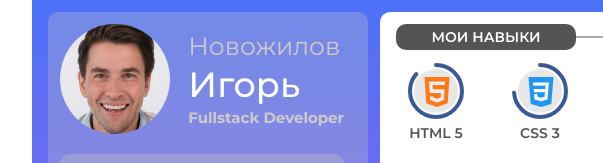
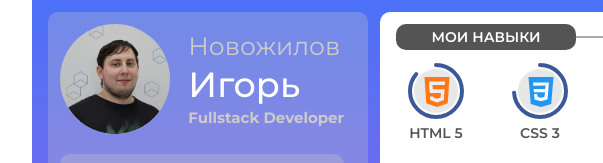
Before and after one commit to Igor098/resume, a plain HTML site: page index.html in a window 1280 px wide. Shown: the top 163 px of the page, 266-869 px from the left. Drawn offline with Linux system fonts and the light colour scheme; files whose address does not match are found by name.

Commit message:
add photo

```diff
--- a/index.html
+++ b/index.html
@@ -13,7 +13,7 @@
                 <div class="about-wrapper">
                     <div class="author">
                         <div class="author-wrapper">
-                            <img class="author__img" src="./images/about/test-photo.jpg" alt="">
+                            <img class="author__img" src="./images/about/photo.jpg" alt="">
                             <div class="author__info">
                                 <span class="author__surname">Новожилов</span>
                                 <span class="author__name">Игорь</span>
--- a/styles/media.css
+++ b/styles/media.css
@@ -3,7 +3,6 @@
     .main {
         background-image: var(--background-color);
     }
-
     .container {
         background: none;
         max-width: 485px;
```
Also changed, not shown: images/about/author.png (deleted), images/about/photo.jpg (added), images/about/test-photo.jpg (deleted).
